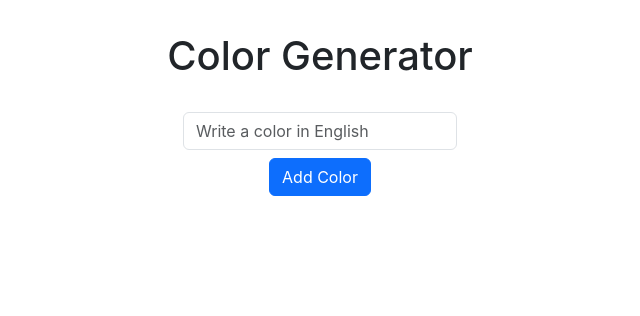
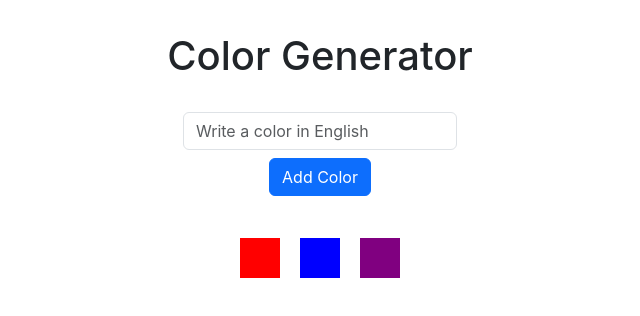
Before and after one commit to dmmtdeveloper/Generador-de-colores, a React (Create React App) app in the folder my-react-app/: page / in a window 1280 px wide. Shown: the top 316 px of the page, without its empty margins (320-960 px from the left). Built offline with nearby package versions, Linux system fonts and the light colour scheme.

Commit message:
corrección de posición y colores predeterminados

```diff
--- a/my-react-app/src/App.css
+++ b/my-react-app/src/App.css
@@ -8,3 +8,9 @@
   align-items: center;
   flex-direction: column;
 }
+
+.colors-render{
+  margin: 0 auto;
+  display: flex;
+  margin-top: 2rem;
+}
--- a/my-react-app/src/Components/GeneratorColor.jsx
+++ b/my-react-app/src/Components/GeneratorColor.jsx
@@ -2,7 +2,7 @@ import { useState } from "react";
 
 const GeneradorDeCajas = () => {
 
-  const [colores, setColores] = useState([""]);
+  const [colores, setColores] = useState(["red", "blue", "purple"]);
   const [nombreColor, setNombreColor]= useState("");
 
 
```
